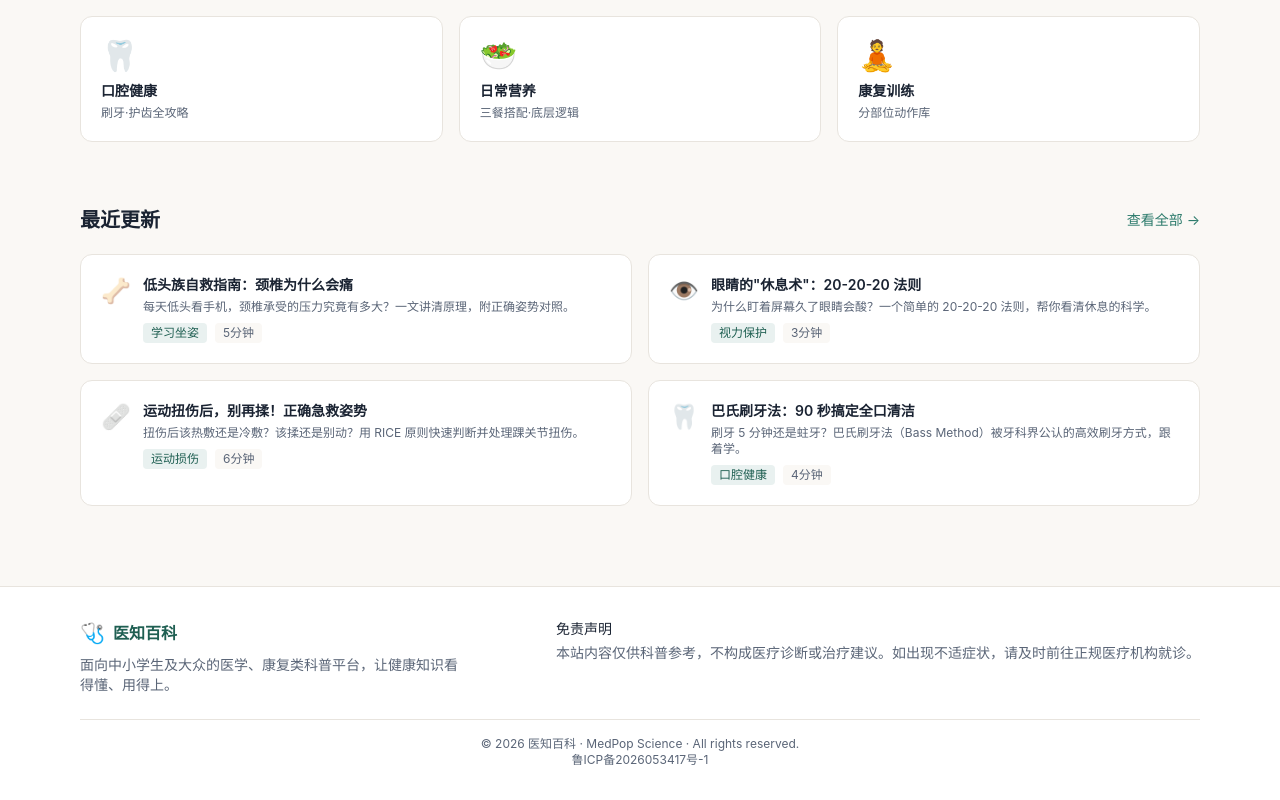
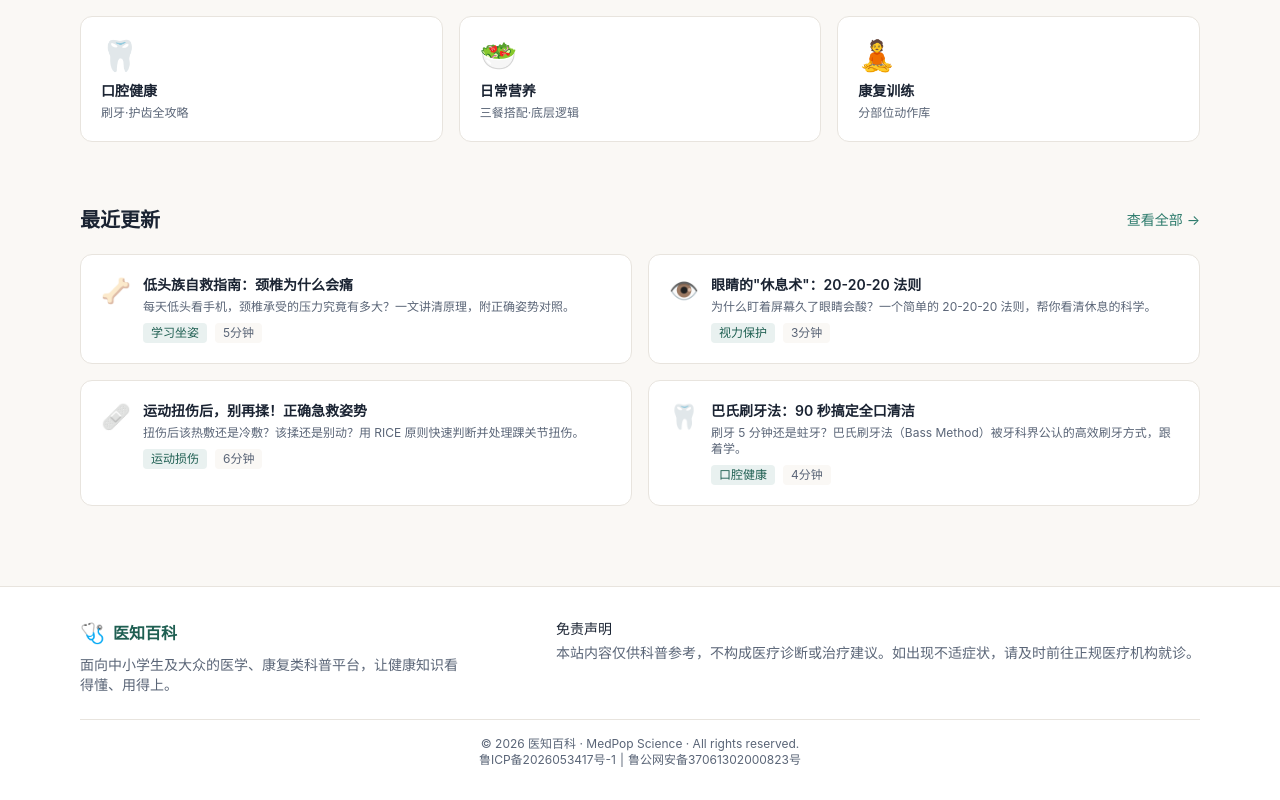
Before and after one commit to Xing-lion/medpop-science, a Next.js app: page / in a window 1280 px wide. Shown: the part 663-1463 px from the top of the page. Built offline with nearby package versions, Linux system fonts and the light colour scheme.

Commit message:
页脚补公安备案号37061302000823，版权年份改硬编码便于爬虫抓取

```diff
--- a/src/components/Footer.tsx
+++ b/src/components/Footer.tsx
@@ -18,10 +18,14 @@ export default function Footer() {
           </div>
         </div>
         <div className="border-t border-[var(--border)] pt-4 text-center text-xs text-[var(--text-muted)]">
-          © {new Date().getFullYear()} 医知百科 · MedPop Science · All rights reserved.
+          © 2026 医知百科 · MedPop Science · All rights reserved.
           <br />
           <a href="https://beian.miit.gov.cn/" target="_blank" rel="noopener noreferrer" className="hover:underline">
             鲁ICP备2026053417号-1
+          </a>
+          <span className="mx-1">|</span>
+          <a href="https://beian.gov.cn/" target="_blank" rel="noopener noreferrer" className="hover:underline">
+            鲁公网安备37061302000823号
           </a>
         </div>
       </div>
```
